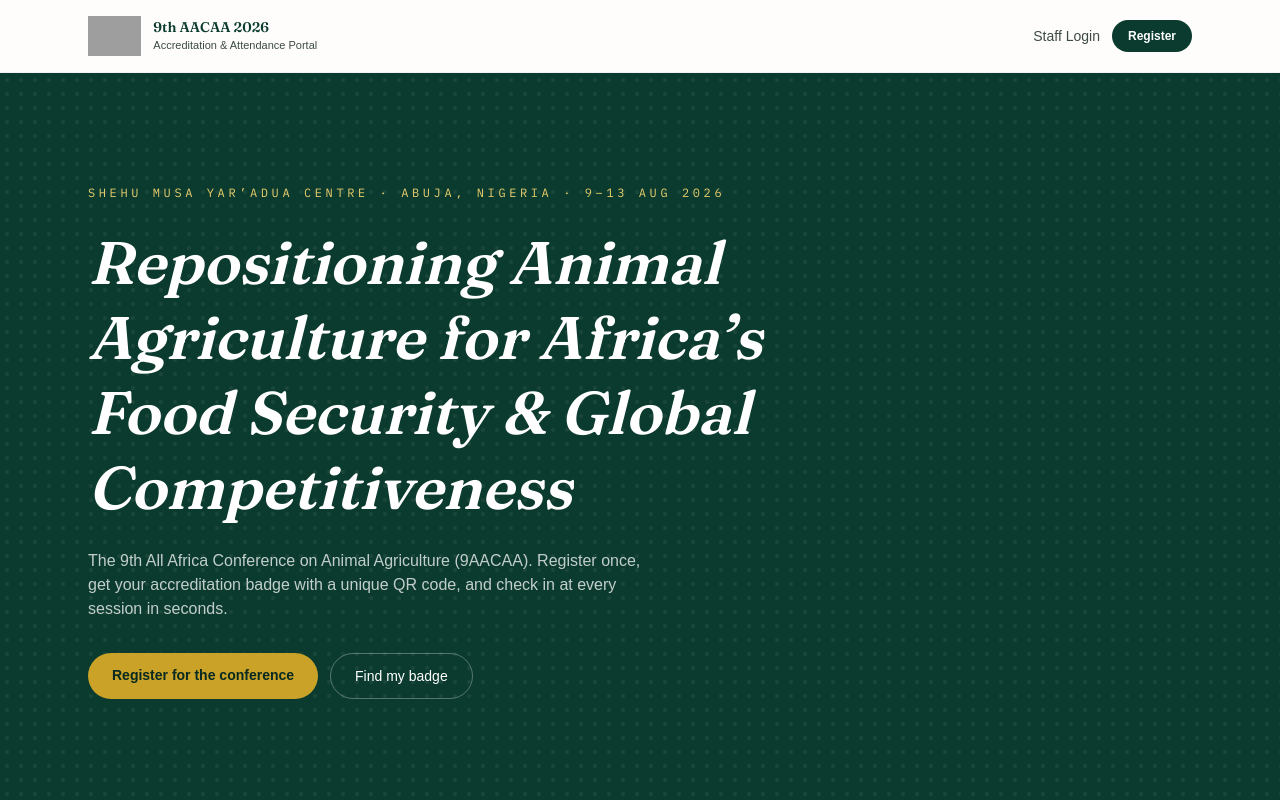
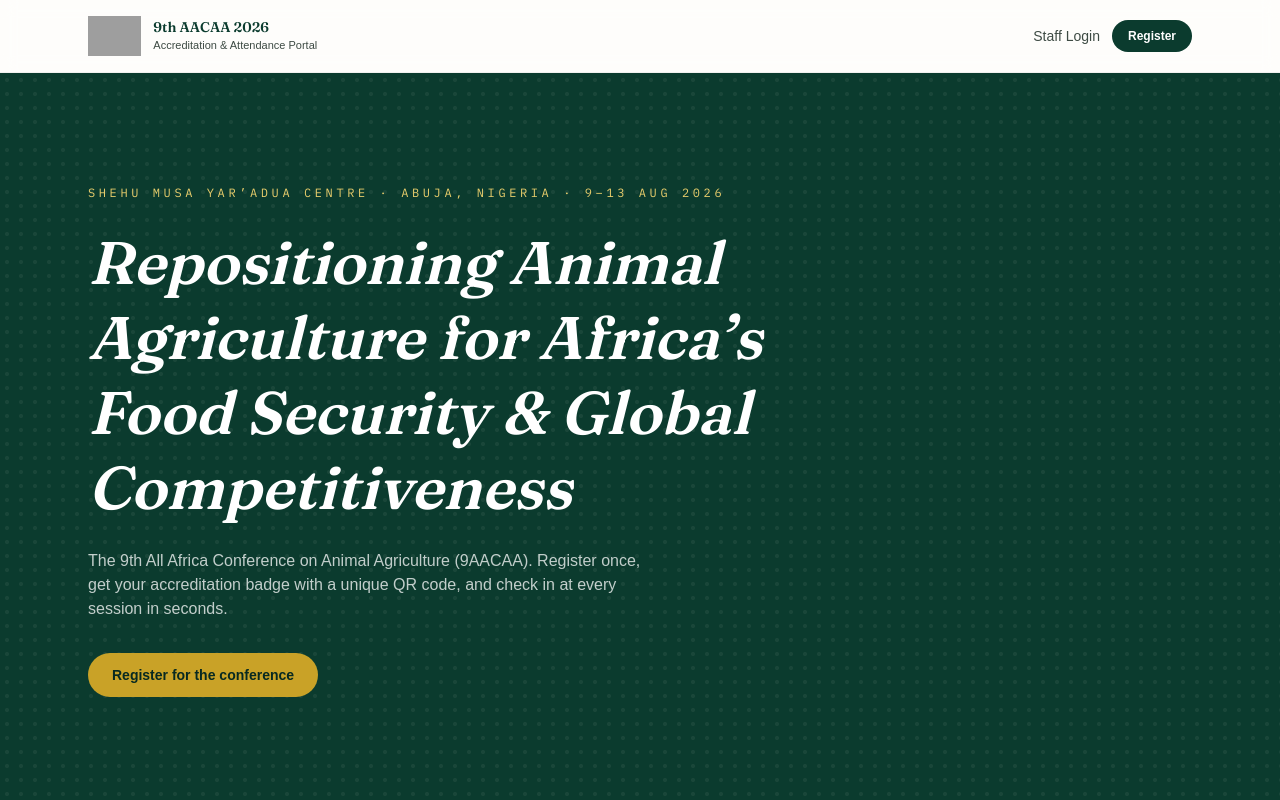
Before and after one commit to abukadafa/registration-portal, a Next.js app: page / in a window 1280 px wide. Shown: the top 800 px of the page. Built offline with nearby package versions, Linux system fonts and the light colour scheme; no server answers; grey boxes are pictures that could not be loaded; a web font is replaced by a local one.

Commit message:
Fix hero/stats overlap and remove Find my badge button

```diff
--- a/src/app/page.tsx
+++ b/src/app/page.tsx
@@ -43,12 +43,6 @@
               className="rounded-full bg-[var(--color-gold)] px-6 py-3 text-sm font-semibold text-[var(--color-forest-deep)] transition hover:bg-[var(--color-gold-light)]"
             >
               Register for the conference
-            </Link>
-            <Link
-              href="/dashboard"
-              className="rounded-full border border-white/30 px-6 py-3 text-sm font-medium text-white transition hover:bg-white/10"
-            >
-              Find my badge
             </Link>
           </div>
         </div>
```
